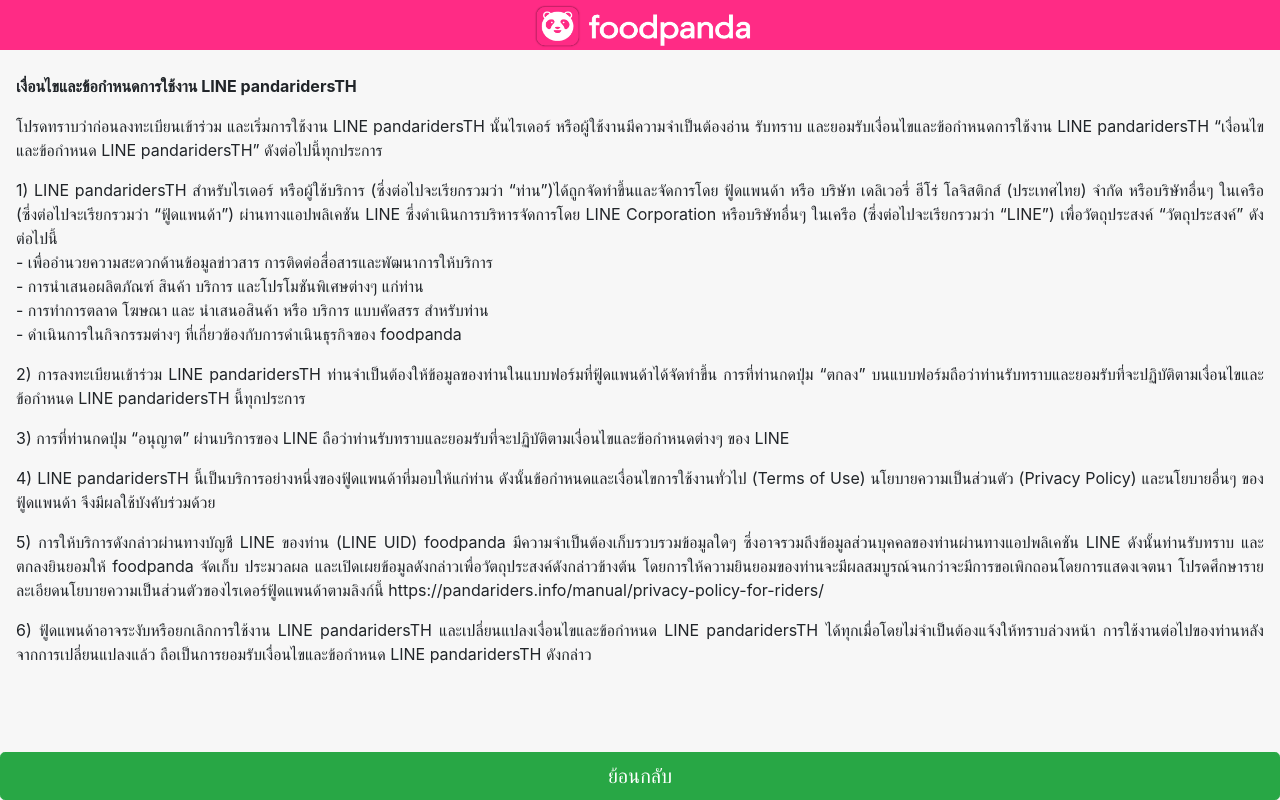
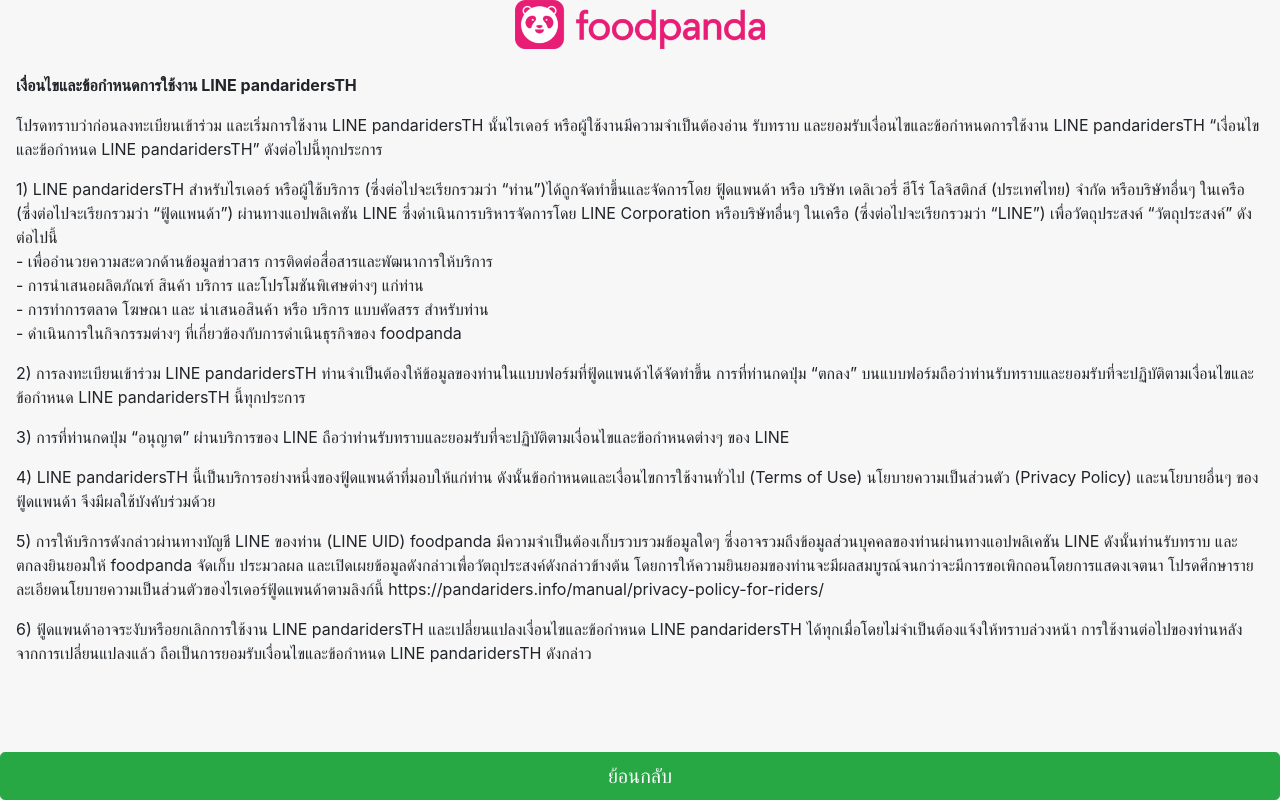
Before and after one commit to deliveryhero/fp-th-rider-line-liff, a plain HTML site: page terms.html in a window 1280 px wide. Drawn offline with nearby package versions, Linux system fonts and the light colour scheme.

Commit message:
Update index.html

```diff
--- a/terms.html
+++ b/terms.html
@@ -12,6 +12,8 @@
 
   <link rel="stylesheet" href="https://stackpath.bootstrapcdn.com/bootstrap/4.3.1/css/bootstrap.min.css"
     integrity="sha384-ggOyR0iXCbMQv3Xipma34MD+dH/1fQ784/j6cY/iJTQUOhcWr7x9JvoRxT2MZw1T" crossorigin="anonymous">
+
+  <link rel="icon" href="https://micro-assets.foodora.com/favicons/fp/favicon-16x16.png" sizes="16x16">
 
   <title>TH foodpanda Riders</title>
 
@@ -39,42 +41,42 @@
 </head>
 
 <body style="background-color:#F7F7F7;">
-  <div class="container-fluid" style="background-color: #FF2B85;">
+  <div class="container-fluid" style="background-color: #F7F7F7;">
     <center>
-      <img src="banner_new.png" alt="centered image" width="250" height="50" class="center">
+      <img src="foodpanda_logo_banner_440.png" alt="centered image" width="250" height="49" class="center">
     </center>
   </div>
   </br>
 
   <div class="ml-3 mr-3">
-    <p class="text-justify">
+    <p>
       <strong>
         เงื่อนไขและข้อกำหนดการใช้งาน LINE pandaridersTH
       </strong>
     </p>
-    <p class="text-justify">
+    <p>
       โปรดทราบว่าก่อนลงทะเบียนเข้าร่วม และเริ่มการใช้งาน LINE pandaridersTH นั้นไรเดอร์ หรือผู้ใช้งานมีความจำเป็นต้องอ่าน รับทราบ และยอมรับเงื่อนไขและข้อกำหนดการใช้งาน LINE pandaridersTH “เงื่อนไขและข้อกำหนด LINE pandaridersTH” ดังต่อไปนี้ทุกประการ
     </p>
-    <p class="text-justify">
+    <p>
       1) LINE pandaridersTH  สำหรับไรเดอร์ หรือผู้ใช้บริการ (ซึ่งต่อไปจะเรียกรวมว่า “ท่าน”)ได้ถูกจัดทำขึ้นและจัดการโดย ฟู้ดแพนด้า หรือ บริษัท เดลิเวอรี่ ฮีโร่ โลจิสติกส์ (ประเทศไทย) จำกัด หรือบริษัทอื่นๆ ในเครือ (ซึ่งต่อไปจะเรียกรวมว่า “ฟู้ดแพนด้า”) ผ่านทางแอปพลิเคชัน LINE ซึ่งดำเนินการบริหารจัดการโดย LINE Corporation หรือบริษัทอื่นๆ ในเครือ (ซึ่งต่อไปจะเรียกรวมว่า “LINE”) เพื่อวัตถุประสงค์ “วัตถุประสงค์” ดังต่อไปนี้
       <br>- เพื่ออำนวยความสะดวกด้านข้อมูลข่าวสาร การติดต่อสื่อสารและพัฒนาการให้บริการ
       <br>- การนำเสนอผลิตภัณฑ์ สินค้า บริการ และโปรโมชันพิเศษต่างๆ แก่ท่าน
       <br>- การทำการตลาด โฆษณา และ นำเสนอสินค้า หรือ บริการ แบบคัดสรร สำหรับท่าน
       <br>- ดำเนินการในกิจกรรมต่างๆ ที่เกี่ยวข้องกับการดำเนินธุรกิจของ foodpanda
     </p>
-    <p class="text-justify">
+    <p>
       2) การลงทะเบียนเข้าร่วม LINE pandaridersTH ท่านจำเป็นต้องให้ข้อมูลของท่านในแบบฟอร์มที่ฟู้ดแพนด้าได้จัดทำขึ้น การที่ท่านกดปุ่ม “ตกลง” บนแบบฟอร์มถือว่าท่านรับทราบและยอมรับที่จะปฏิบัติตามเงื่อนไขและข้อกำหนด LINE pandaridersTH นี้ทุกประการ
     </p>
-    <p class="text-justify">
+    <p>
       3) การที่ท่านกดปุ่ม “อนุญาต” ผ่านบริการของ LINE ถือว่าท่านรับทราบและยอมรับที่จะปฏิบัติตามเงื่อนไขและข้อกำหนดต่างๆ ของ LINE
     </p>
-    <p class="text-justify">
+    <p>
       4) LINE pandaridersTH นี้เป็นบริการอย่างหนึ่งของฟู้ดแพนด้าที่มอบให้แก่ท่าน ดังนั้นข้อกำหนดและเงื่อนไขการใช้งานทั่วไป (Terms of Use) นโยบายความเป็นส่วนตัว (Privacy Policy) และนโยบายอื่นๆ ของฟู้ดแพนด้า จึงมีผลใช้บังคับร่วมด้วย
     </p>
-    <p class="text-justify">
+    <p>
       5) การให้บริการดังกล่าวผ่านทางบัญชี LINE ของท่าน (LINE UID) foodpanda มีความจำเป็นต้องเก็บรวบรวมข้อมูลใดๆ ซึ่งอาจรวมถึงข้อมูลส่วนบุคคลของท่านผ่านทางแอปพลิเคชัน LINE ดังนั้นท่านรับทราบ และตกลงยินยอมให้ foodpanda จัดเก็บ ประมวลผล และเปิดเผยข้อมูลดังกล่าวเพื่อวัตถุประสงค์ดังกล่าวข้างต้น โดยการให้ความยินยอมของท่านจะมีผลสมบูรณ์จนกว่าจะมีการขอเพิกถอนโดยการแสดงเจตนา โปรดศึกษารายละเอียดนโยบายความเป็นส่วนตัวของไรเดอร์ฟู้ดแพนด้าตามลิงก์นี้ https://pandariders.info/manual/privacy-policy-for-riders/
     </p>
-    <p class="text-justify">
+    <p>
       6) ฟู้ดแพนด้าอาจระงับหรือยกเลิกการใช้งาน LINE pandaridersTH และเปลี่ยนแปลงเงื่อนไขและข้อกำหนด LINE pandaridersTH ได้ทุกเมื่อโดยไม่จำเป็นต้องแจ้งให้ทราบล่วงหน้า การใช้งานต่อไปของท่านหลังจากการเปลี่ยนแปลงแล้ว ถือเป็นการยอมรับเงื่อนไขและข้อกำหนด LINE pandaridersTH ดังกล่าว
     </p>
     </br>
```
Also changed, not shown: foodpanda_logo_banner_440.png (added).
